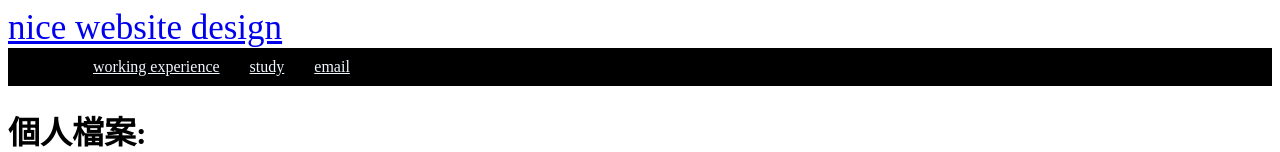
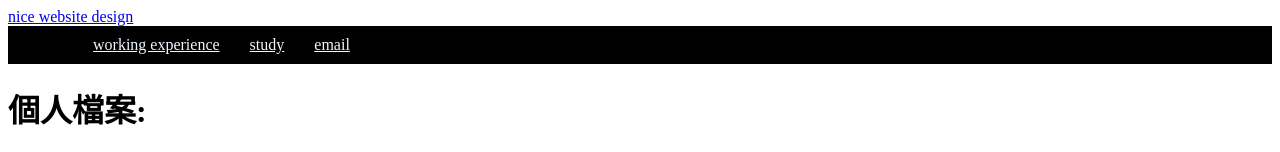
Before and after one commit to LloydGain/LloydGain.github.io, a plain HTML site: page index.html in a window 1280 px wide. Shown: the top 152 px of the page. Drawn offline with Linux system fonts and the light colour scheme; grey boxes are pictures that could not be loaded.

Commit message:
Update index.html

```diff
--- a/index.html
+++ b/index.html
@@ -6,7 +6,7 @@
         <link rel ="stylesheet" href="terminal.css">
     <head>
     <body onload="alert('welcome to my room')">
-        <a href='./123/work.html' style="font-size:35px">nice website design</a>
+        <a href="./123/work.html">nice website design</a>
         <div>
 
             <ul id="ulid"><!--navigator bar-->
```
